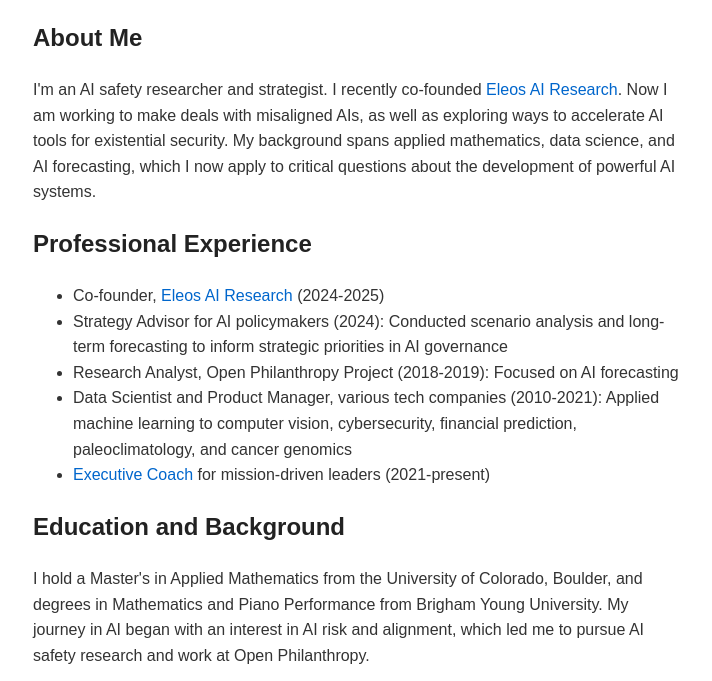
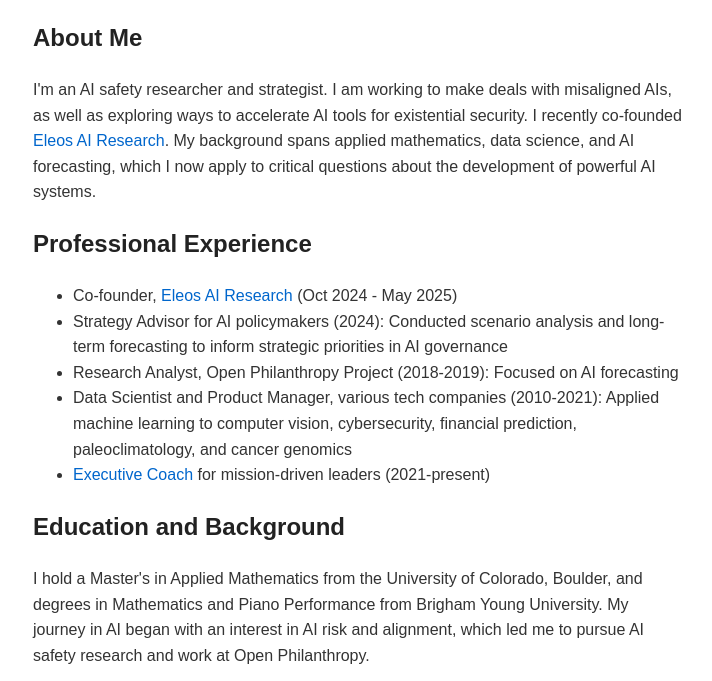
Before and after one commit to k-finn/k-finn.github.io, a plain HTML site: page index.html in a window 1280 px wide. Shown: the part 104-785 px from the top of the page, without its empty margins (282-994 px from the left). Drawn offline with Linux system fonts and the light colour scheme.

Commit message:
Update index.html
Tweaks to make less Eleos-y

```diff
--- a/index.html
+++ b/index.html
@@ -33,15 +33,15 @@
     <h2>About Me</h2>
     <p>
         I'm an AI safety researcher and strategist.
+        I am working to make deals with misaligned AIs, as well as exploring ways to accelerate AI tools for existential security.
         I recently co-founded <a href="https://eleosai.org/">Eleos AI Research</a>.
-        Now I am working to make deals with misaligned AIs, as well as exploring ways to accelerate AI tools for existential security.
         My background spans applied mathematics, data science, and AI forecasting,
         which I now apply to critical questions about the development of powerful AI systems.
     </p>
 
     <h2>Professional Experience</h2>
     <ul>
-        <li>Co-founder, <a href="https://eleosai.org/">Eleos AI Research</a> (2024-2025)</li>
+        <li>Co-founder, <a href="https://eleosai.org/">Eleos AI Research</a> (Oct 2024 - May 2025)</li>
         <li>Strategy Advisor for AI policymakers (2024): Conducted scenario analysis and long-term forecasting to inform strategic priorities in AI governance</li>
         <li>Research Analyst, Open Philanthropy Project (2018-2019): Focused on AI forecasting</li>
         <li>Data Scientist and Product Manager, various tech companies (2010-2021): Applied machine learning to computer vision, cybersecurity, financial prediction, paleoclimatology, and cancer genomics</li>
@@ -69,7 +69,7 @@
 
     <h2>Connect</h2>
     <p>
-        If you're interested in discussing AI consciousness or the future of artificial sentience, feel free to reach out: <a href="mailto:kathleen@finlinson.net">kathleen@finlinson.net</a>
+        If you're interested in discussing making deals with misaligned AIs or building AI tools to accelerate existential security, feel free to reach out: <a href="mailto:kathleen@finlinson.net">kathleen@finlinson.net</a>
     </p>
     <p>
         For a list of my academic publications, visit my <a href="https://scholar.google.com/citations?hl=en&user=K-sI334AAAAJ">Google Scholar page</a>.
```
